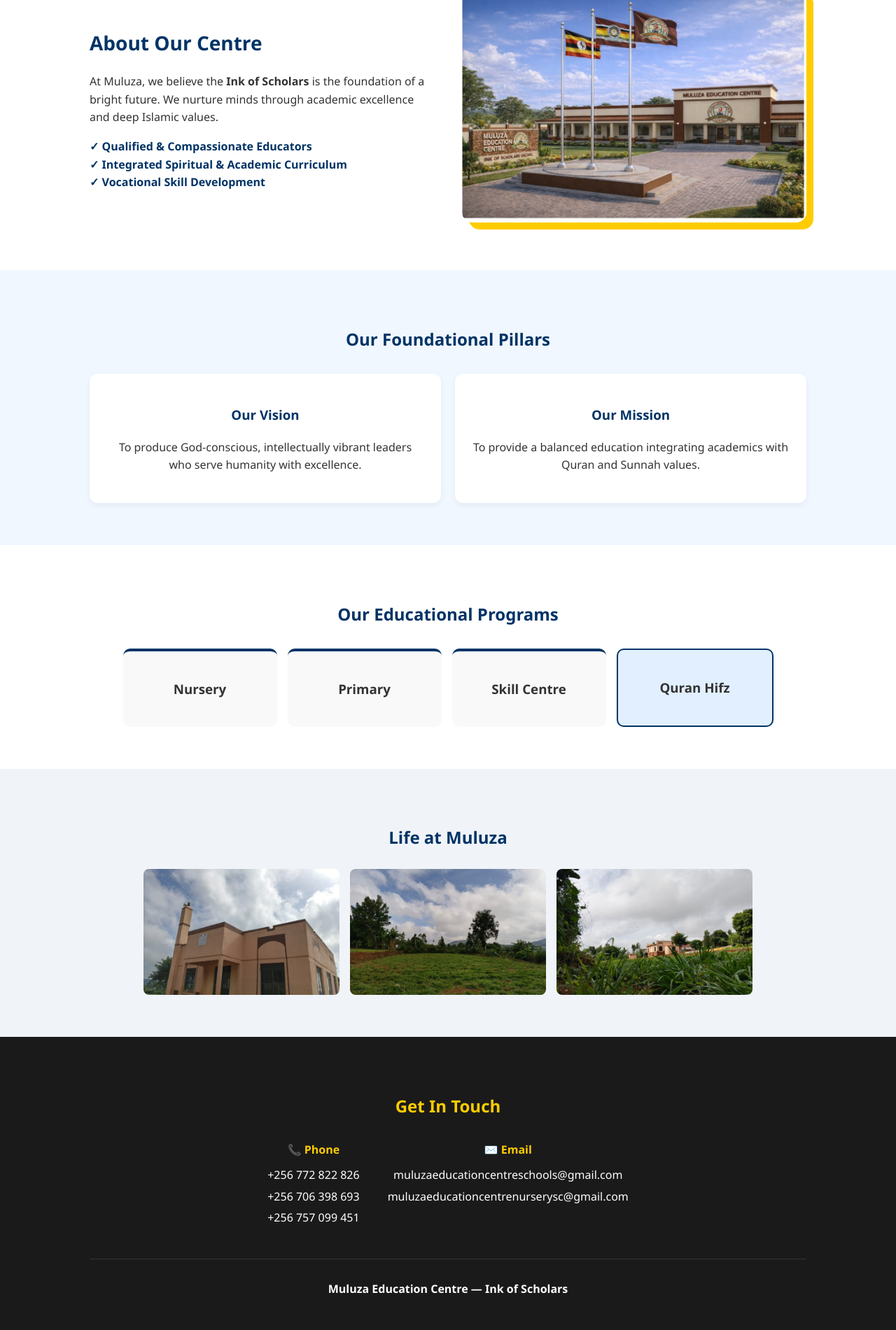
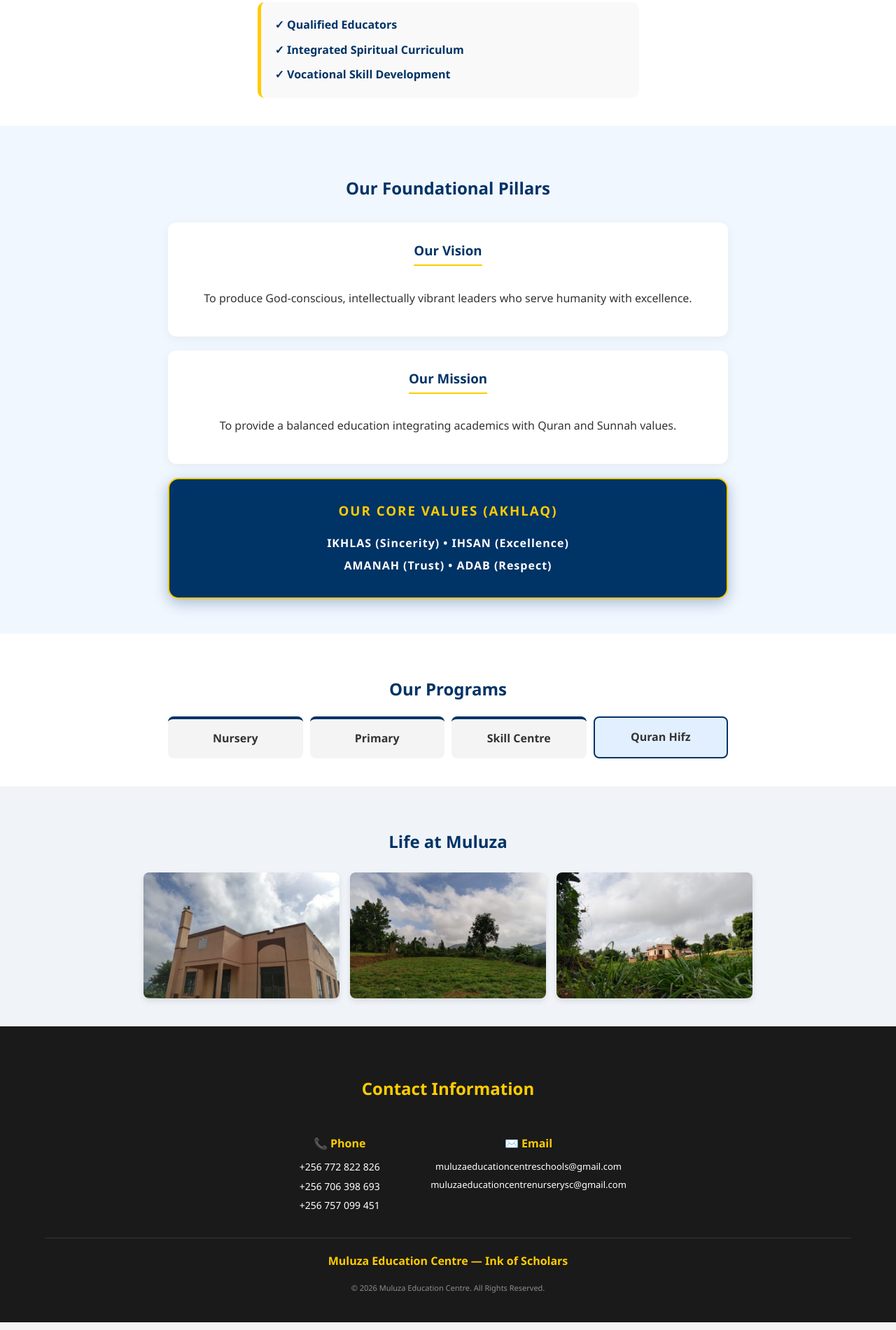
Before and after one commit to muluzaeducationcentreschools-cpu/muluza-website, a plain HTML site: page index.html in a window 1280 px wide. Shown: the part 682-2583 px from the top of the page at 70% size. Drawn offline with Linux system fonts and the light colour scheme.

Commit message:
Update index.html

```diff
--- a/index.html
+++ b/index.html
@@ -7,103 +7,103 @@
 </head>
 <body style="font-family: 'Segoe UI', Arial, sans-serif; margin: 0; color: #333; line-height: 1.6; background-color: #f4f4f4;">
 
-    <header style="background: #003366; color: white; padding: 15px 10%; display: flex; justify-content: space-between; align-items: center; position: sticky; top: 0; z-index: 1000; box-shadow: 0 2px 10px rgba(0,0,0,0.1);">
-        <div style="font-size: 18px; font-weight: bold; display: flex; align-items: center; gap: 10px;">
-            <img src="badge.png" alt="" style="height: 35px; width: auto;">
+    <header style="background: #003366; color: white; padding: 15px 5%; text-align: center; position: sticky; top: 0; z-index: 1000; box-shadow: 0 2px 10px rgba(0,0,0,0.1);">
+        <div style="font-size: 20px; font-weight: bold; margin-bottom: 10px; display: flex; align-items: center; justify-content: center; gap: 10px;">
+            <img src="badge.png" alt="" style="height: 30px; width: auto;">
             Muluza Education Centre
         </div>
-        <nav>
-            <a href="#about" style="color: white; margin-left: 15px; text-decoration: none; font-size: 13px;">About</a>
-            <a href="#vision" style="color: white; margin-left: 15px; text-decoration: none; font-size: 13px;">Vision</a>
-            <a href="#academics" style="color: white; margin-left: 15px; text-decoration: none; font-size: 13px;">Programs</a>
-            <a href="#contact" style="background: #ffcc00; color: #003366; padding: 5px 12px; margin-left: 15px; border-radius: 4px; font-weight: bold; text-decoration: none; font-size: 13px;">Contact</a>
+        <nav style="display: flex; justify-content: center; flex-wrap: wrap; gap: 10px;">
+            <a href="#about" style="color: white; text-decoration: none; font-size: 13px; padding: 5px 8px;">About</a>
+            <a href="#vision" style="color: white; text-decoration: none; font-size: 13px; padding: 5px 8px;">Vision</a>
+            <a href="#academics" style="color: white; text-decoration: none; font-size: 13px; padding: 5px 8px;">Programs</a>
+            <a href="#contact" style="background: #ffcc00; color: #003366; padding: 4px 10px; border-radius: 4px; font-weight: bold; text-decoration: none; font-size: 13px;">Contact</a>
         </nav>
     </header>
 
-    <section id="home" style="text-align: center; padding: 80px 20px; background: #ffffff; display: flex; flex-direction: column; align-items: center; border-bottom: 5px solid #ffcc00;">
+    <section id="home" style="text-align: center; padding: 60px 20px; background: #ffffff; border-bottom: 5px solid #ffcc00;">
         <div style="margin-bottom: 20px;">
-            <img src="badge.png" alt="Muluza Logo" style="width: 180px; height: auto; filter: drop-shadow(0px 6px 12px rgba(0,0,0,0.15));">
+            <img src="badge.png" alt="Muluza Logo" style="width: 150px; height: auto; filter: drop-shadow(0px 6px 12px rgba(0,0,0,0.15));">
         </div>
-        <div style="background: #003366; color: #ffcc00; padding: 5px 20px; border-radius: 20px; font-weight: bold; text-transform: uppercase; letter-spacing: 2px; font-size: 12px; margin-bottom: 15px;">
+        <div style="display: inline-block; background: #003366; color: #ffcc00; padding: 5px 15px; border-radius: 20px; font-weight: bold; text-transform: uppercase; letter-spacing: 2px; font-size: 11px; margin-bottom: 15px;">
             Ink of Scholars
         </div>
-        <h1 style="font-size: 36px; color: #003366; margin: 0 0 15px 0;">Welcome to Muluza Education Centre</h1>
-        <p style="font-size: 18px; color: #555; max-width: 750px; margin: 0 auto 35px auto;">Empowering the next generation with quality education, vocational skills, and spiritual growth.</p>
+        <h1 style="font-size: 28px; color: #003366; margin: 0 0 15px 0;">Welcome to Muluza Education Centre</h1>
+        <p style="font-size: 16px; color: #555; max-width: 600px; margin: 0 auto;">Empowering the next generation with quality education, vocational skills, and spiritual growth.</p>
     </section>
 
-    <section id="about" style="padding: 60px 10%; background: white; display: flex; align-items: center; gap: 40px; flex-wrap: wrap;">
-        <div style="flex: 1; min-width: 300px;">
-            <h2 style="color: #003366; font-size: 28px; margin-bottom: 20px;">About Our Centre</h2>
-            <p>At Muluza, we believe the <strong>Ink of Scholars</strong> is the foundation of a bright future. We nurture minds through academic excellence and deep Islamic values.</p>
-            <ul style="color: #003366; font-weight: bold; list-style: none; padding: 0;">
-                <li>✓ Qualified & Compassionate Educators</li>
-                <li>✓ Integrated Spiritual & Academic Curriculum</li>
+    <section id="about" style="padding: 40px 10%; background: white;">
+        <h2 style="color: #003366; font-size: 24px; text-align: center;">About Our Centre</h2>
+        <p style="text-align: center;">At Muluza, we believe the <strong>Ink of Scholars</strong> is the foundation of a bright future.</p>
+        <div style="background: #f9f9f9; padding: 20px; border-radius: 10px; border-left: 5px solid #ffcc00; margin-top: 20px; max-width: 500px; margin-left: auto; margin-right: auto;">
+            <ul style="color: #003366; font-weight: bold; list-style: none; padding: 0; margin: 0; text-align: left;">
+                <li style="margin-bottom: 10px;">✓ Qualified Educators</li>
+                <li style="margin-bottom: 10px;">✓ Integrated Spiritual Curriculum</li>
                 <li>✓ Vocational Skill Development</li>
             </ul>
         </div>
-        <div style="flex: 1; min-width: 300px;">
-            <img src="school-photo.jpg" alt="Muluza Campus" style="width: 100%; border-radius: 15px; box-shadow: 10px 10px 0px #ffcc00;">
-        </div>
     </section>
 
-    <section id="vision" style="padding: 60px 10%; background: #f0f7ff; text-align: center;">
+    <section id="vision" style="padding: 50px 5%; background: #f0f7ff; text-align: center;">
         <h2 style="color: #003366; margin-bottom: 30px;">Our Foundational Pillars</h2>
-        <div style="display: flex; justify-content: center; gap: 20px; flex-wrap: wrap;">
-            <div style="flex: 1; min-width: 250px; background: white; padding: 25px; border-radius: 12px; box-shadow: 0 4px 10px rgba(0,0,0,0.05);">
-                <h3 style="color: #003366;">Our Vision</h3>
-                <p>To produce God-conscious, intellectually vibrant leaders who serve humanity with excellence.</p>
+
+        <div style="max-width: 800px; margin: 0 auto; display: flex; flex-direction: column; gap: 20px;">
+            <div style="background: white; padding: 25px; border-radius: 12px; box-shadow: 0 4px 15px rgba(0,0,0,0.05);">
+                <h3 style="color: #003366; margin-top: 0; border-bottom: 2px solid #ffcc00; display: inline-block; padding-bottom: 5px;">Our Vision</h3>
+                <p style="font-size: 16px; margin-top: 15px;">To produce God-conscious, intellectually vibrant leaders who serve humanity with excellence.</p>
             </div>
-            <div style="flex: 1; min-width: 250px; background: white; padding: 25px; border-radius: 12px; box-shadow: 0 4px 10px rgba(0,0,0,0.05);">
-                <h3 style="color: #003366;">Our Mission</h3>
-                <p>To provide a balanced education integrating academics with Quran and Sunnah values.</p>
+
+            <div style="background: white; padding: 25px; border-radius: 12px; box-shadow: 0 4px 15px rgba(0,0,0,0.05);">
+                <h3 style="color: #003366; margin-top: 0; border-bottom: 2px solid #ffcc00; display: inline-block; padding-bottom: 5px;">Our Mission</h3>
+                <p style="font-size: 16px; margin-top: 15px;">To provide a balanced education integrating academics with Quran and Sunnah values.</p>
+            </div>
+
+            <div style="background: #003366; color: white; padding: 30px; border-radius: 15px; box-shadow: 0 6px 20px rgba(0,51,102,0.3); border: 2px solid #ffcc00;">
+                <h3 style="color: #ffcc00; margin: 0 0 15px 0; text-transform: uppercase; letter-spacing: 2px;">Our Core Values (Akhlaq)</h3>
+                <p style="margin: 0; font-size: 16px; font-weight: bold; letter-spacing: 1px; line-height: 2;">
+                    IKHLAS (Sincerity) • IHSAN (Excellence)<br>
+                    AMANAH (Trust) • ADAB (Respect)
+                </p>
             </div>
         </div>
     </section>
 
-    <section id="academics" style="padding: 60px 20px; text-align: center; background: #ffffff;">
-        <h2 style="color: #003366; margin-bottom: 30px;">Our Educational Programs</h2>
-        <div style="display: flex; justify-content: center; gap: 15px; flex-wrap: wrap;">
-            <div style="background: #f9f9f9; padding: 20px; width: 180px; border-radius: 10px; border-top: 4px solid #003366;">
-                <h3>Nursery</h3>
-            </div>
-            <div style="background: #f9f9f9; padding: 20px; width: 180px; border-radius: 10px; border-top: 4px solid #003366;">
-                <h3>Primary</h3>
-            </div>
-            <div style="background: #f9f9f9; padding: 20px; width: 180px; border-radius: 10px; border-top: 4px solid #003366;">
-                <h3>Skill Centre</h3>
-            </div>
-            <div style="background: #e1effe; padding: 20px; width: 180px; border-radius: 10px; border: 2px solid #003366;">
-                <h3>Quran Hifz</h3>
-            </div>
+    <section id="academics" style="padding: 40px 20px; text-align: center; background: #ffffff;">
+        <h2 style="color: #003366; margin-bottom: 20px;">Our Programs</h2>
+        <div style="display: grid; grid-template-columns: repeat(auto-fit, minmax(140px, 1fr)); gap: 10px; max-width: 800px; margin: 0 auto;">
+            <div style="background: #f4f4f4; padding: 15px; border-radius: 8px; border-top: 4px solid #003366;"><b>Nursery</b></div>
+            <div style="background: #f4f4f4; padding: 15px; border-radius: 8px; border-top: 4px solid #003366;"><b>Primary</b></div>
+            <div style="background: #f4f4f4; padding: 15px; border-radius: 8px; border-top: 4px solid #003366;"><b>Skill Centre</b></div>
+            <div style="background: #e1effe; padding: 15px; border-radius: 8px; border: 2px solid #003366;"><b>Quran Hifz</b></div>
         </div>
     </section>
 
-    <section id="gallery" style="padding: 60px 10%; text-align: center; background: #f0f4f8;">
+    <section style="padding: 40px 5%; text-align: center; background: #f0f4f8;">
         <h2 style="color: #003366; margin-bottom: 25px;">Life at Muluza</h2>
-        <div style="display: flex; gap: 15px; justify-content: center; flex-wrap: wrap;">
-            <img src="school-masjid.jpg" alt="Masjid" style="width: 280px; height: 180px; object-fit: cover; border-radius: 8px;">
-            <img src="play-ground.jpg" alt="Playground" style="width: 280px; height: 180px; object-fit: cover; border-radius: 8px;">
-            <img src="view-from-grass.jpg" alt="Campus View" style="width: 280px; height: 180px; object-fit: cover; border-radius: 8px;">
+        <div style="display: flex; gap: 15px; flex-wrap: wrap; justify-content: center;">
+            <img src="school-masjid.jpg" alt="Masjid" style="width: 100%; max-width: 280px; height: 180px; object-fit: cover; border-radius: 8px; box-shadow: 0 4px 8px rgba(0,0,0,0.1);">
+            <img src="play-ground.jpg" alt="Playground" style="width: 100%; max-width: 280px; height: 180px; object-fit: cover; border-radius: 8px; box-shadow: 0 4px 8px rgba(0,0,0,0.1);">
+            <img src="view-from-grass.jpg" alt="Campus View" style="width: 100%; max-width: 280px; height: 180px; object-fit: cover; border-radius: 8px; box-shadow: 0 4px 8px rgba(0,0,0,0.1);">
         </div>
     </section>
 
-    <footer id="contact" style="background: #1a1a1a; color: white; padding: 60px 10% 30px 10%; text-align: center;">
-        <h2 style="color: #ffcc00; margin-bottom: 10px;">Get In Touch</h2>
-        <div style="display: flex; justify-content: center; gap: 40px; flex-wrap: wrap; margin-bottom: 40px;">
-            <div>
+    <footer id="contact" style="background: #1a1a1a; color: white; padding: 50px 5% 30px 5%; text-align: center;">
+        <h2 style="color: #ffcc00; margin-bottom: 25px;">Contact Information</h2>
+        <div style="display: flex; justify-content: center; gap: 30px; flex-wrap: wrap; margin-bottom: 30px;">
+            <div style="min-width: 200px;">
                 <h4 style="color: #ffcc00; margin-bottom: 10px;">📞 Phone</h4>
-                <p style="margin: 5px 0;">+256 772 822 826</p>
-                <p style="margin: 5px 0;">+256 706 398 693</p>
-                <p style="margin: 5px 0;">+256 757 099 451</p>
+                <p style="margin: 5px 0; font-size: 14px;">+256 772 822 826</p>
+                <p style="margin: 5px 0; font-size: 14px;">+256 706 398 693</p>
+                <p style="margin: 5px 0; font-size: 14px;">+256 757 099 451</p>
             </div>
-            <div>
+            <div style="min-width: 200px;">
                 <h4 style="color: #ffcc00; margin-bottom: 10px;">✉️ Email</h4>
-                <p style="margin: 5px 0;">muluzaeducationcentreschools@gmail.com</p>
-                <p style="margin: 5px 0;">muluzaeducationcentrenurserysc@gmail.com</p>
+                <p style="margin: 5px 0; font-size: 13px;">muluzaeducationcentreschools@gmail.com</p>
+                <p style="margin: 5px 0; font-size: 13px;">muluzaeducationcentrenurserysc@gmail.com</p>
             </div>
         </div>
-        <hr style="border: 0; border-top: 1px solid #333; margin-bottom: 30px;">
-        <p style="font-weight: bold;">Muluza Education Centre — Ink of Scholars</p>
+        <hr style="border: 0; border-top: 1px solid #333; margin-bottom: 20px;">
+        <p style="font-weight: bold; color: #ffcc00;">Muluza Education Centre — Ink of Scholars</p>
+        <p style="font-size: 11px; opacity: 0.5; margin-top: 10px;">&copy; 2026 Muluza Education Centre. All Rights Reserved.</p>
     </footer>
 
 </body>
```
